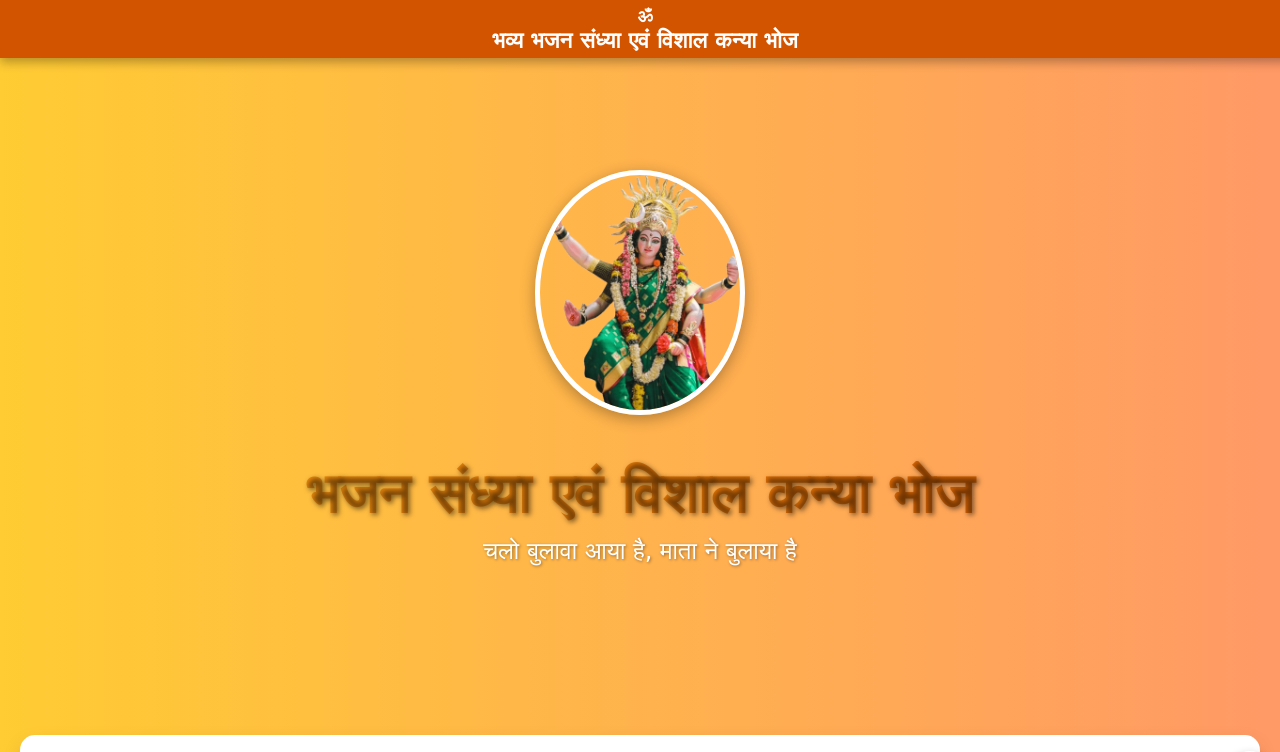
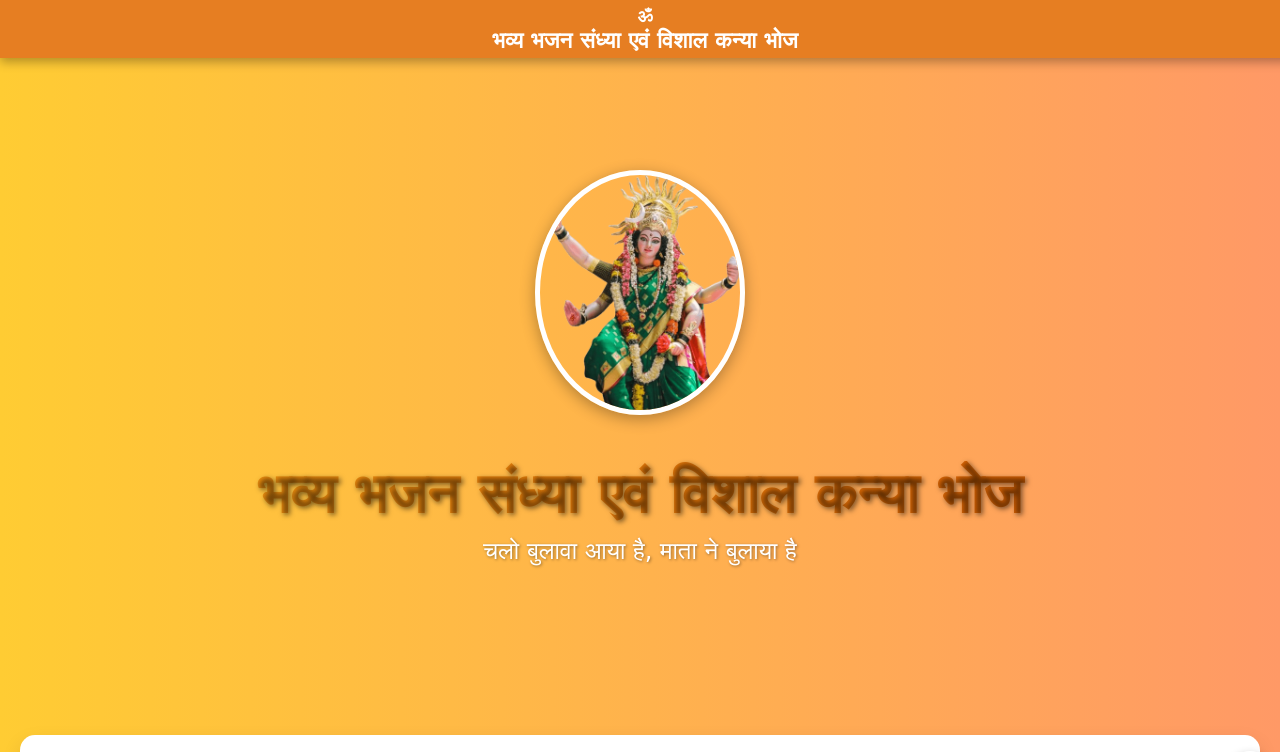
Before and after one commit to HridyanshuJadhav/8oct2024.bhajan.sandhya, a plain HTML site: page index.html in a window 1280 px wide. Shown: the top 752 px of the page. Drawn offline with Linux system fonts and the light colour scheme; a web font is replaced by a local one.

Commit message:
Update index.html

```diff
--- a/index.html
+++ b/index.html
@@ -17,7 +17,7 @@
 
     <header>
         <img src="mataji image.png" alt="माता जी"> <!-- Mataji's image -->
-        <h1>भजन संध्या एवं विशाल कन्या भोज</h1>
+        <h1>भव्य भजन संध्या एवं विशाल कन्या भोज</h1>
         <div class="subheading">चलो बुलावा आया है, माता ने बुलाया है</div>
     </header>
 
```
